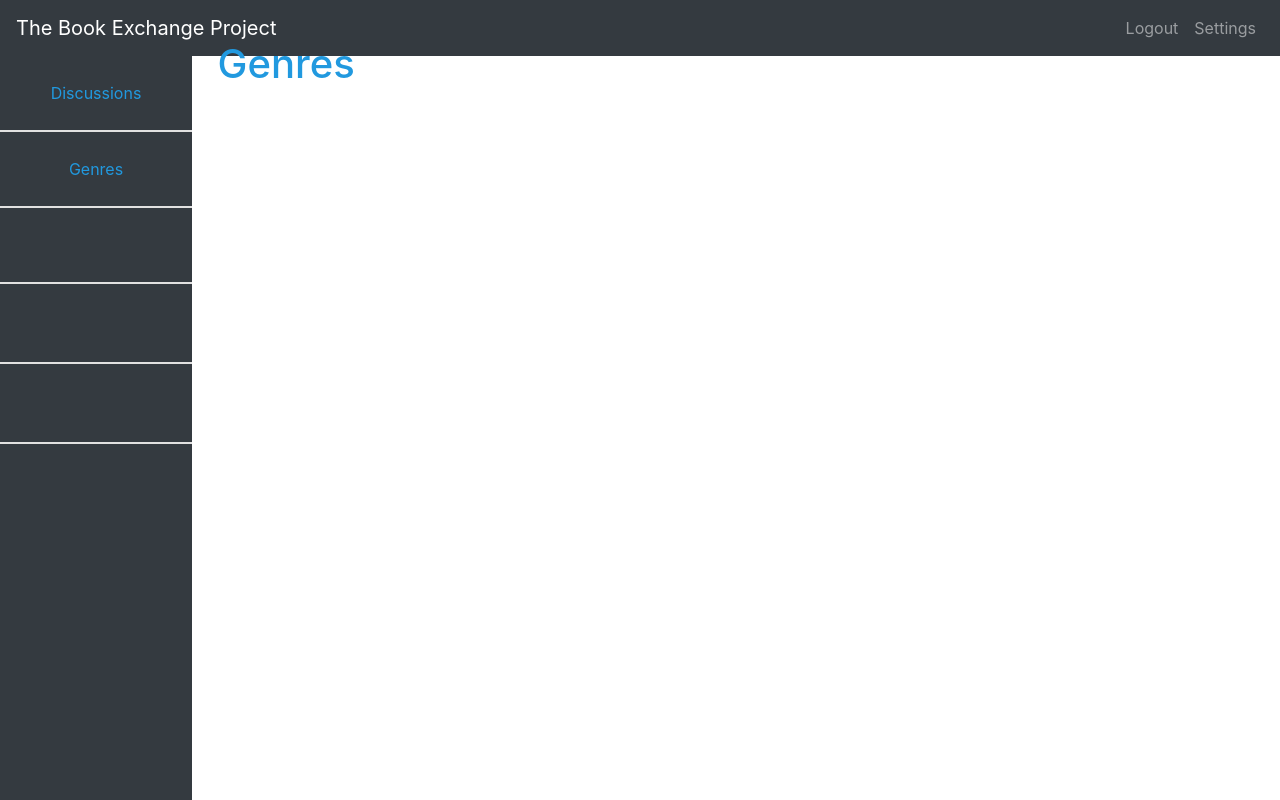
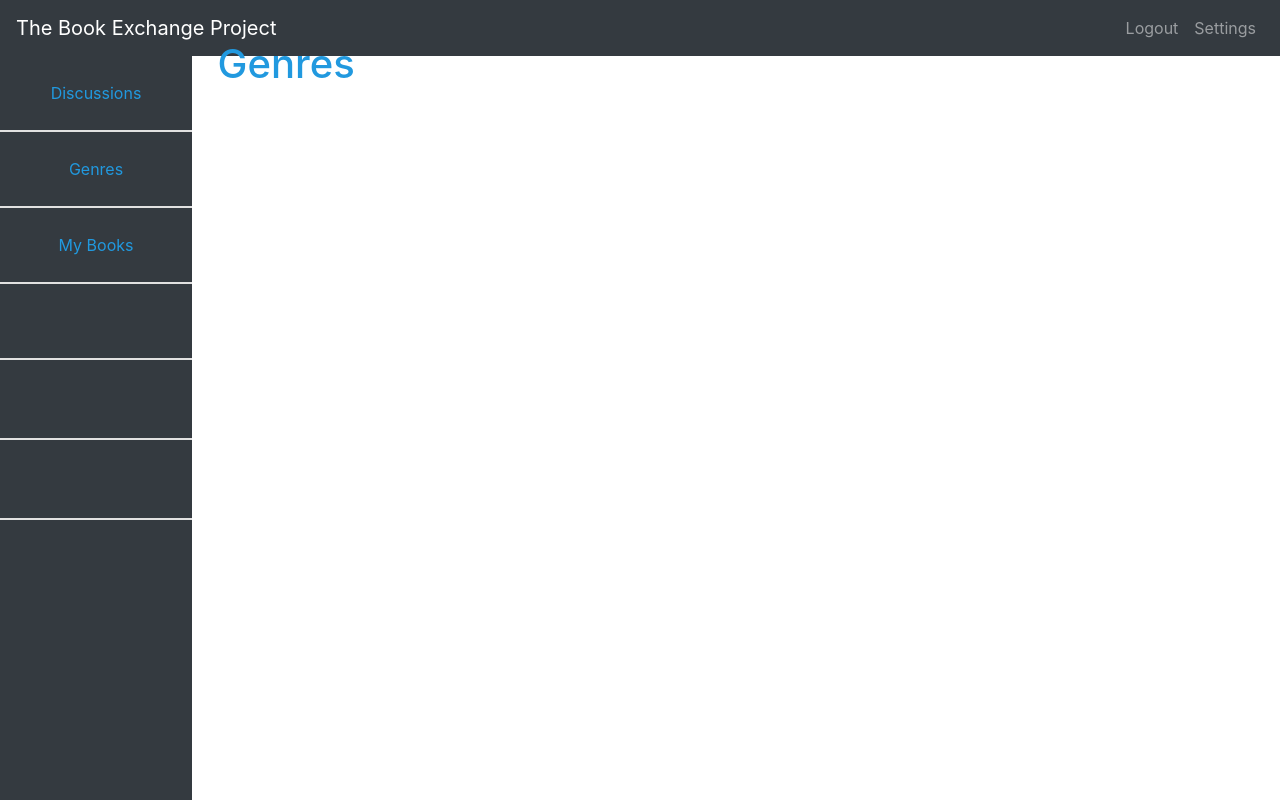
Before and after one commit to NoahMailloux/TheBookExchange, a React (Create React App) app in the folder mern-auth-front/: page /genres in a window 1280 px wide. Shown: the top 800 px of the page. Built offline with nearby package versions, Linux system fonts and the light colour scheme; no server answers.

Commit message:
Added my books page, updated loggedinheader,app,mybooks -nbm

```diff
--- a/mern-auth-front/src/App.js
+++ b/mern-auth-front/src/App.js
@@ -9,6 +9,7 @@ import HomeLoggedIn from "./components/pages/HomeLoggedIn";
 import Discussions from "./components/pages/Discussions"
 import CreateDiscussion from "./components/pages/CreateDiscussion"
 import Genres from "./components/pages/Genres"
+import MyBooks from "./components/pages/MyBooks"
 import "./style.css";
 
 export default function App() {
@@ -56,6 +57,7 @@ export default function App() {
               <Route path="/discussions" component={Discussions} />
               <Route path="/Creatediscussion" component={CreateDiscussion} />
               <Route path="/genres" component={Genres} />
+              <Route path="/myBooks" component={MyBooks} />
             </Switch>
           </div>
         </UserContext.Provider>
--- a/mern-auth-front/src/components/layout/LoggedInHeader.js
+++ b/mern-auth-front/src/components/layout/LoggedInHeader.js
@@ -20,6 +20,7 @@ export default function LoggedInHeader() {
     const history = useHistory(); //grabs history of url bar so we can change url
     const discussions = () => history.push("/discussions");
     const genres = () => history.push("/Genres");
+    const myBooks = () => history.push("/myBooks");
     const logout = () => {
         setUserData({
             token: undefined,
@@ -48,6 +49,7 @@ export default function LoggedInHeader() {
         <div className="Menu">
           <button onClick={discussions} className="navbtn">Discussions</button>
           <button onClick={genres} className="navbtn">Genres</button>
+          <button onClick={myBooks} className="navbtn">My Books</button>
           <button className="navbtn"> </button>
           <button className="navbtn"> </button>
           <button className="navbtn"> </button>
--- /dev/null
+++ b/mern-auth-front/src/components/pages/MyBooks.js
@@ -0,0 +1,20 @@
+import React, {useEffect, useContext}  from 'react';
+import {useHistory} from "react-router-dom";
+import UserContext from "../../context/UserContext";
+import AuthOptions from '../auth/AuthOptions';
+import LoggedInHeader from '../layout/LoggedInHeader';
+
+export default function Genres() {
+    const {userData} = useContext(UserContext);
+    const history = useHistory();
+    const register = () => history.push("/register")
+
+
+    return(
+    <div>
+        <LoggedInHeader />
+        <h1>My Books</h1>
+    </div>
+    );
+
+}
```
Also changed, not shown: 1 other file (tests, documents, lock files or other folders).
